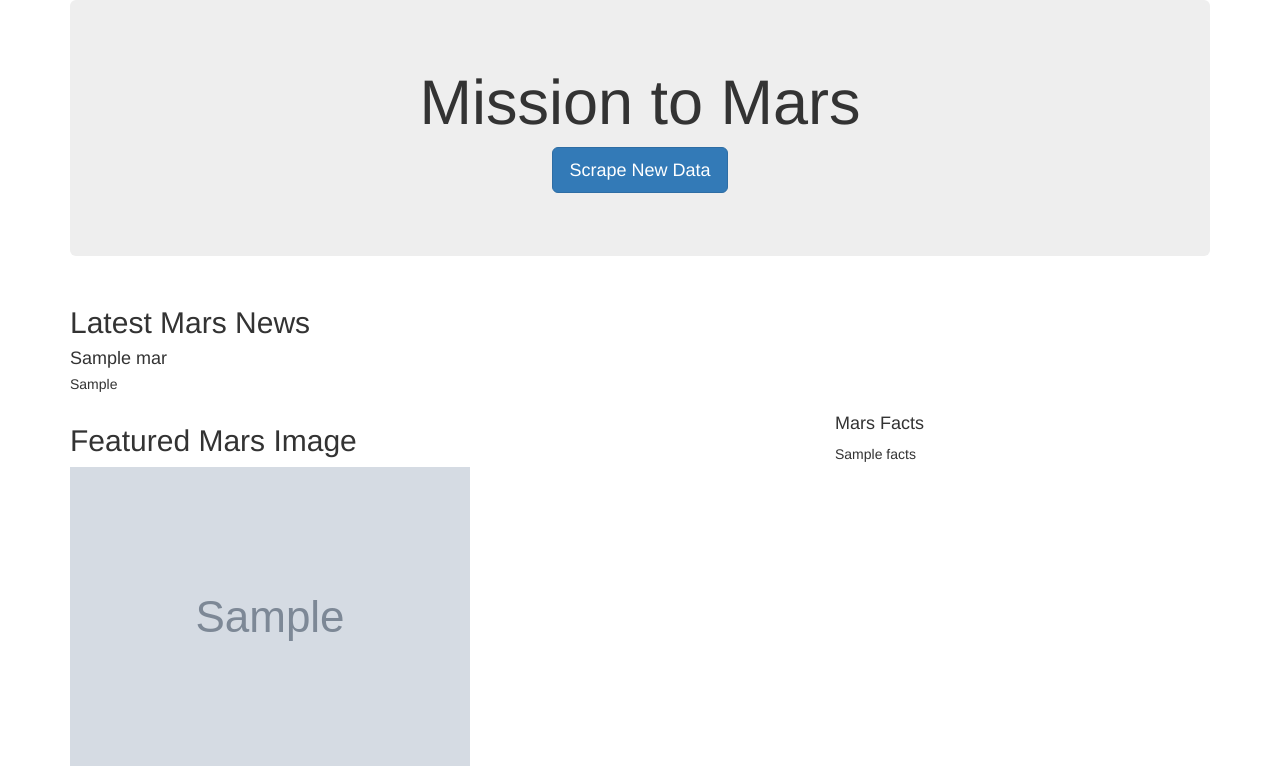
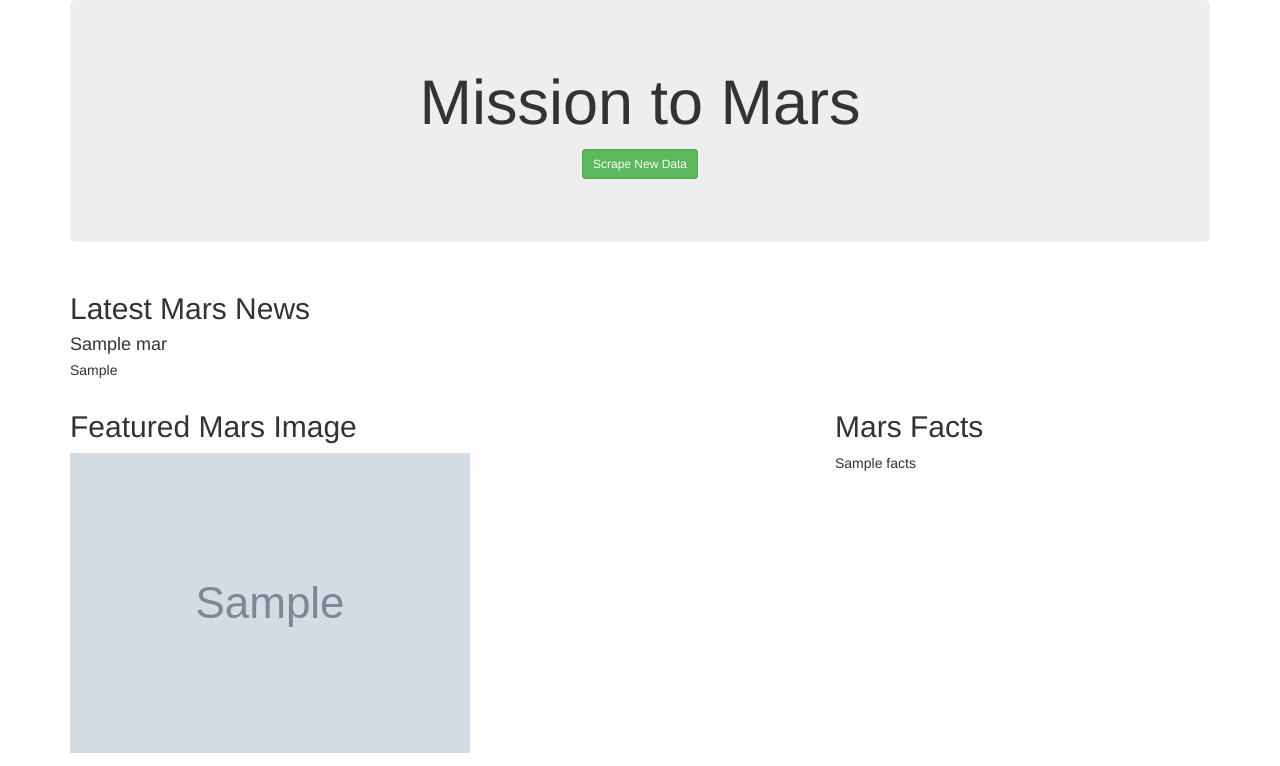
Before and after one commit to kwarzeski/Mission-to-Mars, a Flask app: page / in a window 1280 px wide. Shown: the top 766 px of the page. Run offline with Flask 2, Linux system fonts and the light colour scheme; grey boxes marked "Sample" are stand-in pictures; a database or web service that is not in the repository returns one stand-in record (values such as "Sample title"); some libraries are stand-ins or nearby versions.

Commit message:
challenge completed

```diff
--- a/scraping.py
+++ b/scraping.py
@@ -95,7 +95,8 @@ def mars_facts():
     df.set_index('Description', inplace=True)
     # df
     # Convert dataframe into HTML format, add bootstrap
-    return df.to_html()
+    dataTableHTML = df.to_html(classes = "table table-striped table-responsive table-hover table-condensed dataframe")
+    return dataTableHTML
 
 def scrape_hemispheres(browser):
     #Use browser to visit the URL
--- a/templates/index.html
+++ b/templates/index.html
@@ -16,7 +16,7 @@
       <div class="jumbotron text-center">
         <h1>Mission to Mars</h1>
         <!-- Add a button to activate scraping script -->
-        <p><a class="btn btn-primary btn-lg" href="/scrape" role="button">Scrape New Data</a></p>
+        <p><a class="btn btn-success btn-sm" href="/scrape" role="button">Scrape New Data</a></p>
       </div>
 
       <!-- Add section for Mars News -->
@@ -48,7 +48,7 @@
         <div class="col-md-4">
           <!-- Mars Facts -->
           <div class="row" id="mars-facts">
-            <h4>Mars Facts</h4>
+            <h2>Mars Facts</h2>
             {{ mars.facts | safe }}
           </div>
         </div>
```
